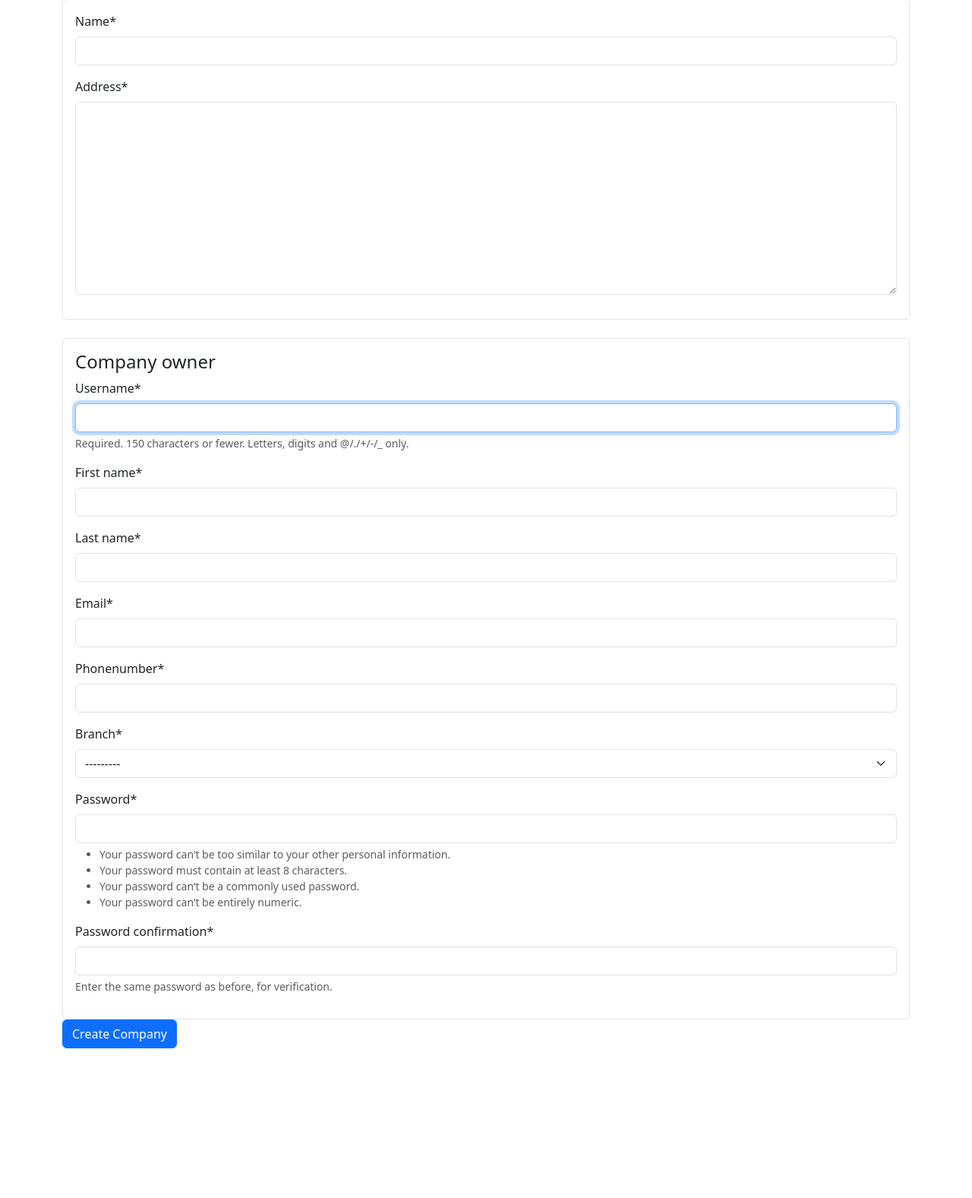
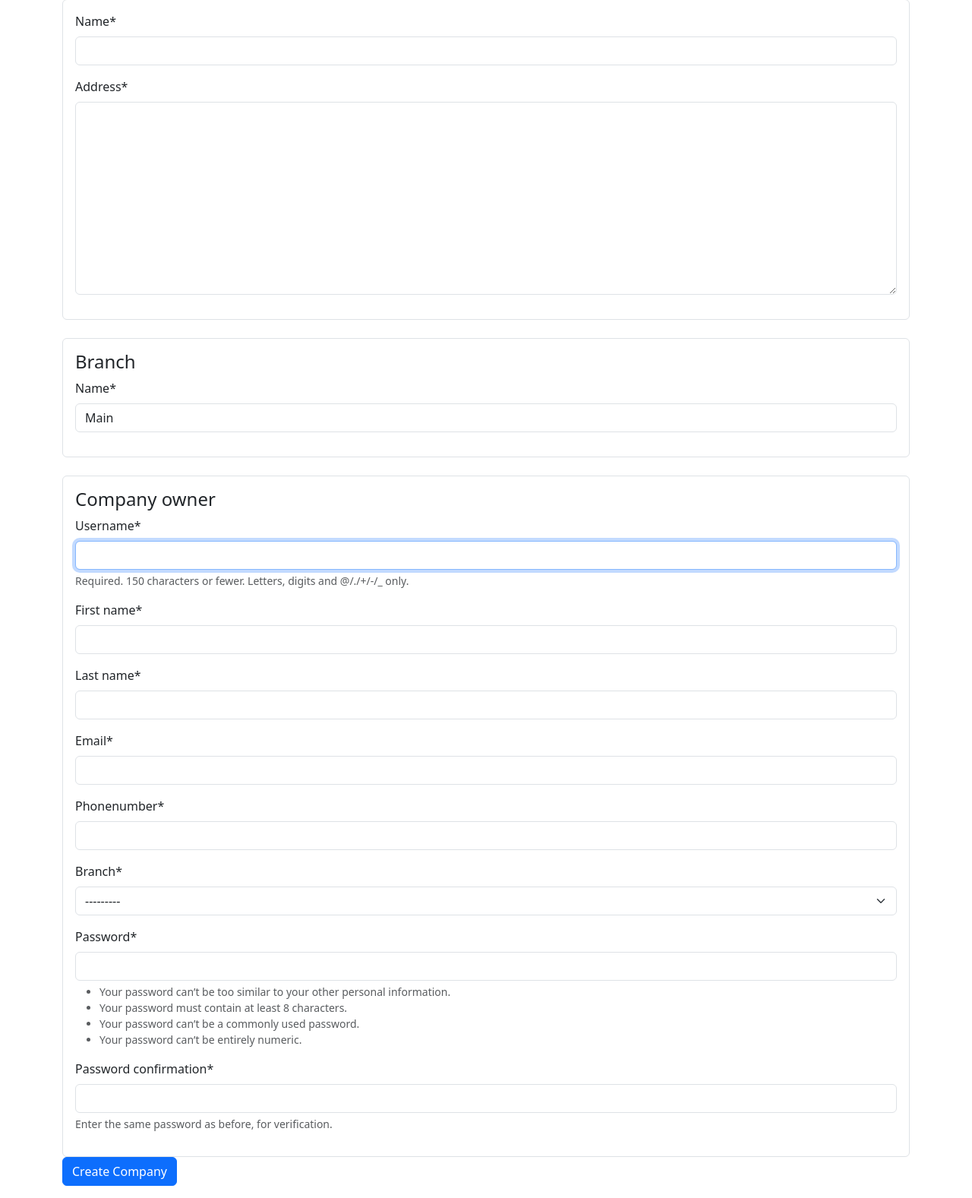
Before and after one commit to Pasrsels/restaurant, a Django app: page /users/create-company/ in a window 1280 px wide. Shown: the part 132-1709 px from the top of the page at 76% size. Before the commit the page ends 1512 px from the top, so only its background shows below. Run offline with Django 5.2, Linux system fonts and the light colour scheme; data that the repository does not hold is empty; parts of the project's set-up code (start-up, migrations or seed data) failed here and were passed over; some libraries are stand-ins or nearby versions.

Commit message:
Refactor models and forms: remove company foreign key from multiple models, add branch foreign key, and enhance company creation flow with branch form

```diff
--- a/templates/create_company.html
+++ b/templates/create_company.html
@@ -21,6 +21,10 @@
             {{ company_form | crispy }}
         </div>
         <div class="mt-4 p-3 border rounded">
+            <h4>Branch</h4>
+            {{ branch_form | crispy }}
+        </div>
+        <div class="mt-4 p-3 border rounded">
             <h4>Company owner</h4>
             {{ user_form | crispy }}
         </div>
--- a/users/forms.py
+++ b/users/forms.py
@@ -1,6 +1,6 @@
 from django import forms
 from loguru import logger
-from users.models import User, Company
+from users.models import User, Company, Branch
 from django.contrib.auth.forms import UserCreationForm
 class UserRegistrationForm(forms.ModelForm):
     password = forms.CharField(widget=forms.PasswordInput)
@@ -55,6 +55,11 @@ class CompanyForm(forms.ModelForm):
         model = Company
         fields = ['name', 'address']
 
+class BranchForm(forms.ModelForm):
+    class Meta:
+        model = Branch
+        fields = ['name']
+
 class CustomUserCreationForm(UserCreationForm):
     first_name = forms.CharField(max_length=30)
     last_name = forms.CharField(max_length=30)
--- a/users/models.py
+++ b/users/models.py
@@ -47,6 +47,7 @@ class Company(models.Model):
         return self.name
 
 class Branch(models.Model):
+    company = models.ForeignKey(Company, on_delete=models.CASCADE, null=True)
     name = models.CharField(max_length=60, default='Main')
 
     def __str__(self):
--- a/users/views.py
+++ b/users/views.py
@@ -6,11 +6,11 @@ from django.shortcuts import render, redirect
 from loguru import logger
 from utils.authenticate import authenticate_user
 from .models import User
-from .forms import UserRegistrationForm, UserDetailsForm, UserDetailsForm2
+from .forms import UserRegistrationForm, UserDetailsForm, UserDetailsForm2, BranchForm
 from django.contrib import messages
 from django.contrib.auth import login, logout
 from django.contrib.auth.hashers import make_password
-from .models import Company, User
+from .models import Company, User, Branch
 from .forms import CompanyForm, CustomUserCreationForm
 from settings.models import Modules
 from django.db import transaction
@@ -22,16 +22,22 @@ def create_company(request):
     if request.method == 'POST':
         company_form = CompanyForm(request.POST)
         user_form = CustomUserCreationForm(request.POST)
+        branch_form = BranchForm(request.POST)
 
-        if company_form.is_valid() and user_form.is_valid():
+        if company_form.is_valid() and user_form.is_valid() and branch_form.is_valid():
 
             with transaction.atomic():
-                # Save the company
+                # Save the company and branch
                 company = company_form.save()
+
+                branch = branch_form.save(commit=False)
+                branch.company = company
+                branch.save()
 
                 # Create the user with the company
                 user = user_form.save(commit=False)
                 user.company = company
+                user.branch = branch
                 user.role = 'owner'
                 user.save()
 
@@ -49,8 +55,9 @@ def create_company(request):
     else:
         company_form = CompanyForm()
         user_form = CustomUserCreationForm()
+        branch_form = BranchForm()
 
-    return render(request, 'create_company.html', {'company_form': company_form, 'user_form': user_form})
+    return render(request, 'create_company.html', {'company_form': company_form, 'user_form': user_form, 'branch_form':branch_form})
 
 
 def users(request):
@@ -182,3 +189,27 @@ def get_user_data(request, user_id):
 def logout_view(request):
     logout(request)
     return redirect('users:login')
+
+
+def createBranch(request):
+    if request.method == 'GET':
+        branch_info = Branch.objects.all()
+        branch_form = BranchForm()
+        return #return html page with data context
+    elif request.method == 'POST':
+        branch_form = BranchForm(request.POST)
+        company_info = Company.objects.all().first()
+
+        if branch_form.is_valid():
+            branch = branch_form.save(commit=False)
+            branch.company = company_info
+            branch.save()
+
+            messages.success(request, f'Successfully saved {branch.name}')
+            return redirect('users:create_branch') #create url with name = 'create_branch'
+
+        #invalid form
+        messages.warning(request, f'Failed to save {branch.name}')
+        return redirect('users:create_branch')#create url with name = 'create_branch'
+    elif request.method == 'PUT':
+        pass
```
Also changed, not shown: analytics/views.py (+7 -7 lines), finance/models.py (+0 -11 lines), inventory/models.py (+0 -16 lines).
